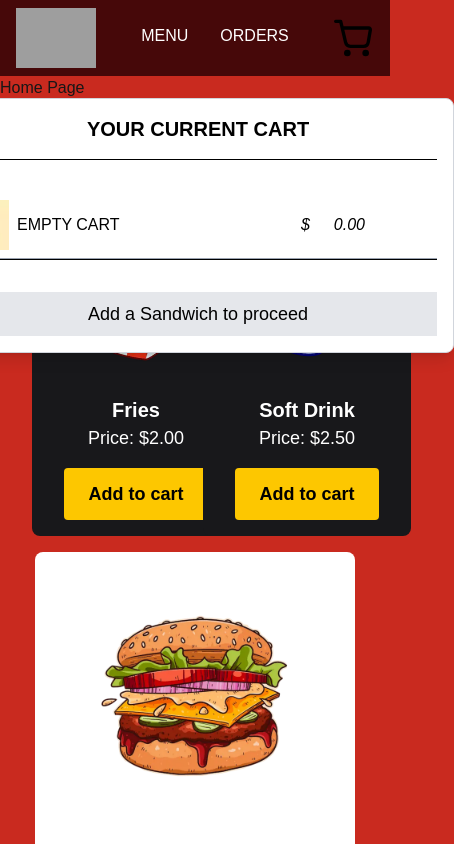
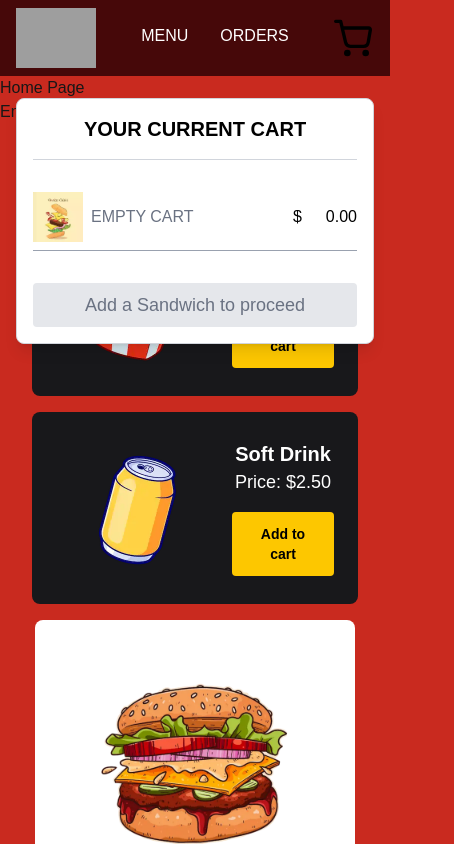
Before and after one commit to isantidev/good-hamburger, a Next.js app: page / in a window 390 px wide. Both pictures are taken after a click on the picture 354 px from the left and 38 px from the top of the page. Shown: the top 844 px of the page, 454 px wide, since content can reach past the window. Built offline with nearby package versions, Linux system fonts and the light colour scheme; grey boxes are pictures that could not be loaded.

Commit message:
feat: update Cart component layout and accessibility, enhance ExtraCard responsiveness, and adjust AddToCartButton text size

```diff
--- a/app/components/ui/CartContent.tsx
+++ b/app/components/ui/CartContent.tsx
@@ -20,74 +20,70 @@ export function Cart({
     }, [cartItems]);
 
     return (
-        <article className="absolute w-lg flex flex-col top-20 -right-20 text-black bg-white border border-gray-300 rounded-lg p-4 shadow-lg z-999">
-            <h3 className="font-bold text-xl w-full text-center">
+        <aside
+            className="absolute top-20 right-0 text-black bg-white border border-gray-300 rounded-lg shadow-lg z-999 w-[calc(100vw-2rem)] sm:w-96 max-w-md"
+            role="dialog"
+            aria-labelledby="cart-title"
+            aria-modal="false"
+        >
+            <div className="p-4 flex flex-col">
+                <h2
+                    id="cart-title"
+                    className="font-bold text-xl w-full text-center"
+                >
                     Your Current Cart
-            </h3>
-            <table>
-                <tr className="flex flex-col gap-2 mt-4">
-                    <thead className="sr-only">
-                        <td>
+                </h2>
+
+                <div className="mt-4">
+                    <hr className="border-gray-300" aria-hidden="true" />
+
+                    {!cartItems.length ? (
+                        <div className="my-8">
+                            <div className="grid grid-cols-[auto_1fr_auto] gap-2 items-center pb-2 border-b border-gray-400">
+                                <div className="shrink-0">
                                     <Image
                                         src={"/placeholder.webp"}
-                                alt="item image"
+                                        alt=""
                                         width={50}
                                         height={50}
+                                        aria-hidden="true"
                                     />
-                        </td>
-                        <td>Item</td>
-                        <td>Price</td>
-                    </thead>
-                    <hr />
-                    <tbody className="my-8 flex flex-col [&>tr]:border-b [&>tr]:border-gray-400 [&>tr]:pb-2">
-                        {!cartItems.length && (
-                            <>
-                                <tr className="grid grid-cols-[auto_1fr_auto_4rem] gap-2 items-center">
-                                    <td>
-                                        <Image
-                                            src={"/placeholder.webp"}
-                                            alt="placeholder"
-                                            width={50}
-                                            height={50}
-                                        />
-                                    </td>
-                                    <td>Empty Cart</td>
-                                    <td className="w-16 shrink flex justify-between">
-                                        <i>$</i>
-                                        <i>0.00</i>
-                                    </td>
-                                    <td className=""></td>
-                                </tr>
-                                <hr className="" />
-                            </>
+                                </div>
+                                <p className="text-gray-500">Empty Cart</p>
+                                <p className="w-16 shrink-0 flex justify-between">
+                                    <span aria-hidden="true">$</span>
+                                    <span>0.00</span>
+                                </p>
+                            </div>
+                        </div>
+                    ) : (
+                        <ul className="my-8 flex flex-col [&>li]:border-b [&>li]:border-gray-400 [&>li]:pb-2">
+                            {cartItems.map((item) => (
+                                <li key={`${item.type}-${item.id}`}>
+                                    <CartItem item={item} />
+                                </li>
+                            ))}
+                        </ul>
                     )}
-                        {cartItems.map((item) => (
-                            <CartItem
-                                key={`${item.type}-${item.id}`}
-                                item={item}
-                            />
-                        ))}
-                    </tbody>
-                </tr>
-            </table>
+                </div>
+
                 <button
-                className={`w-full bg-amber-200 py-2 px-4 flex justify-evenly text-lg cursor-pointer ${
-                    !isSandwich ? "bg-gray-200 cursor-not-allowed" : ""
+                    className={`w-full py-2 px-4 flex justify-center items-center gap-2 text-lg rounded transition-colors ${
+                        !isSandwich
+                            ? "bg-gray-200 cursor-not-allowed text-gray-500"
+                            : "bg-amber-200 hover:bg-amber-300 cursor-pointer"
                     }`}
                     onClick={() => {
                         console.log("click");
                     }}
                     disabled={!isSandwich}
+                    aria-disabled={!isSandwich}
                 >
-                {!isSandwich ? "Add a Sandwich to proceed" : "Let's Checkout"}
-                {/* <Image
-                        className="bg-black rounded-full p-1"
-                        src={"/icons/cart-checkout-icon.svg"}
-                        alt="checkout icon"
-                        width={20}
-                        height={20}
-                    /> */}
+                    {!isSandwich
+                        ? "Add a Sandwich to proceed"
+                        : "Let's Checkout"}
                 </button>
-        </article>
+            </div>
+        </aside>
     );
 }
--- a/app/components/ui/ExtraCard.tsx
+++ b/app/components/ui/ExtraCard.tsx
@@ -8,7 +8,7 @@ export default function ExtraCard(content: Extra) {
     const { addToCart } = useCart();
 
     return (
-        <article className="max-w-sm w-fit px-6 mx-auto flex flex-col justify-center items-center hover:scale-105 hover:[&>img]:-rotate-6 transition-transform bg-zinc-900 p-4 rounded-lg shadow-amber-950 hover:shadow-lg gap-4 ">
+        <article className="max-w-sm px-6 mx-auto flex sm:flex-col justify-center items-center hover:scale-105 hover:[&>img]:-rotate-6 transition-transform bg-zinc-900 p-4 rounded-lg shadow-amber-950 hover:shadow-lg gap-4 ">
             <Image
                 className="max-w-52 w-40 md:w-48 lg:w-full"
                 src={imageUrl}
--- a/app/components/ui/MenuContent.tsx
+++ b/app/components/ui/MenuContent.tsx
@@ -118,7 +118,7 @@ export default function MenuContent() {
                             filter === "extras"
                                 ? "grid-cols-1 lg:grid-cols-2"
                                 : filter === "all"
-                                ? "grid-cols-2 lg:grid-cols-1 lg:col-start-3"
+                                ? "sm:grid-cols-2 lg:grid-cols-1 lg:col-start-3"
                                 : ""
                         }`}
                     >
--- a/app/components/utils/AddToCartButton.tsx
+++ b/app/components/utils/AddToCartButton.tsx
@@ -6,7 +6,7 @@ export function AddToCart(content: Sandwich | Extra) {
 
     return (
         <button
-            className="bg-yellow-400 text-lg text-black font-semibold py-3 px-6 rounded cursor-pointer hover:scale-105 transition-transform mt-4"
+            className="bg-yellow-400 text-sm sm:text-lg text-black font-semibold py-3 px-6 rounded cursor-pointer hover:scale-105 transition-transform mt-4"
             onClick={() => addToCart(content)}
         >
             Add to cart
--- a/app/orders/page.tsx
+++ b/app/orders/page.tsx
@@ -35,7 +35,7 @@ export default function OrdersPage() {
     }
 
     return (
-        <section className="min-h-screen bg-gray-50 p-6">
+        <section className="min-h-screen h-full bg-gray-50 p-6">
             <div className="max-w-4xl mx-auto">
                 <header className="mb-6">
                     <h1 className="text-3xl font-bold text-gray-800">Orders</h1>
```
Lines whose indentation alone changed are shown as unchanged.
